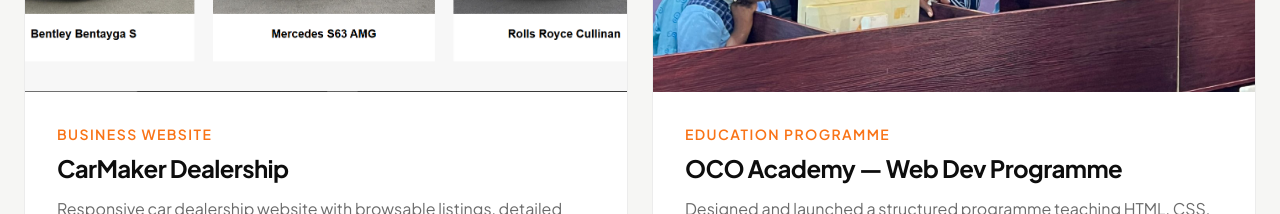
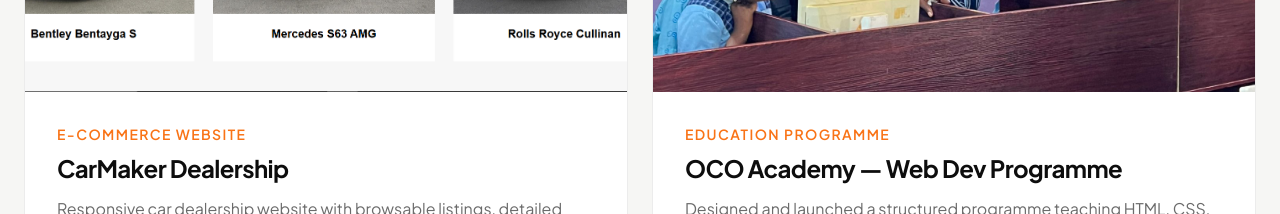
Before and after one commit to nzehrj/lft-portfolio, a Next.js app: page /projects in a window 1280 px wide. Shown: the part 2500-2714 px from the top of the page. Built offline with nearby package versions, Linux system fonts and the light colour scheme; a web font is replaced by a local one.

Commit message:
correction

```diff
--- a/components/projects/ProjectsGrid.tsx
+++ b/components/projects/ProjectsGrid.tsx
@@ -35,7 +35,7 @@
     tags: ['HTML', 'CSS', 'JavaScript'],
     image: '/images/carmaker2.png',
     href: 'https://carmakerfizz.netlify.app/',
-    type: 'Business Website',
+    type: 'E-commerce Website',
     featured: false,
   },
   {
```
